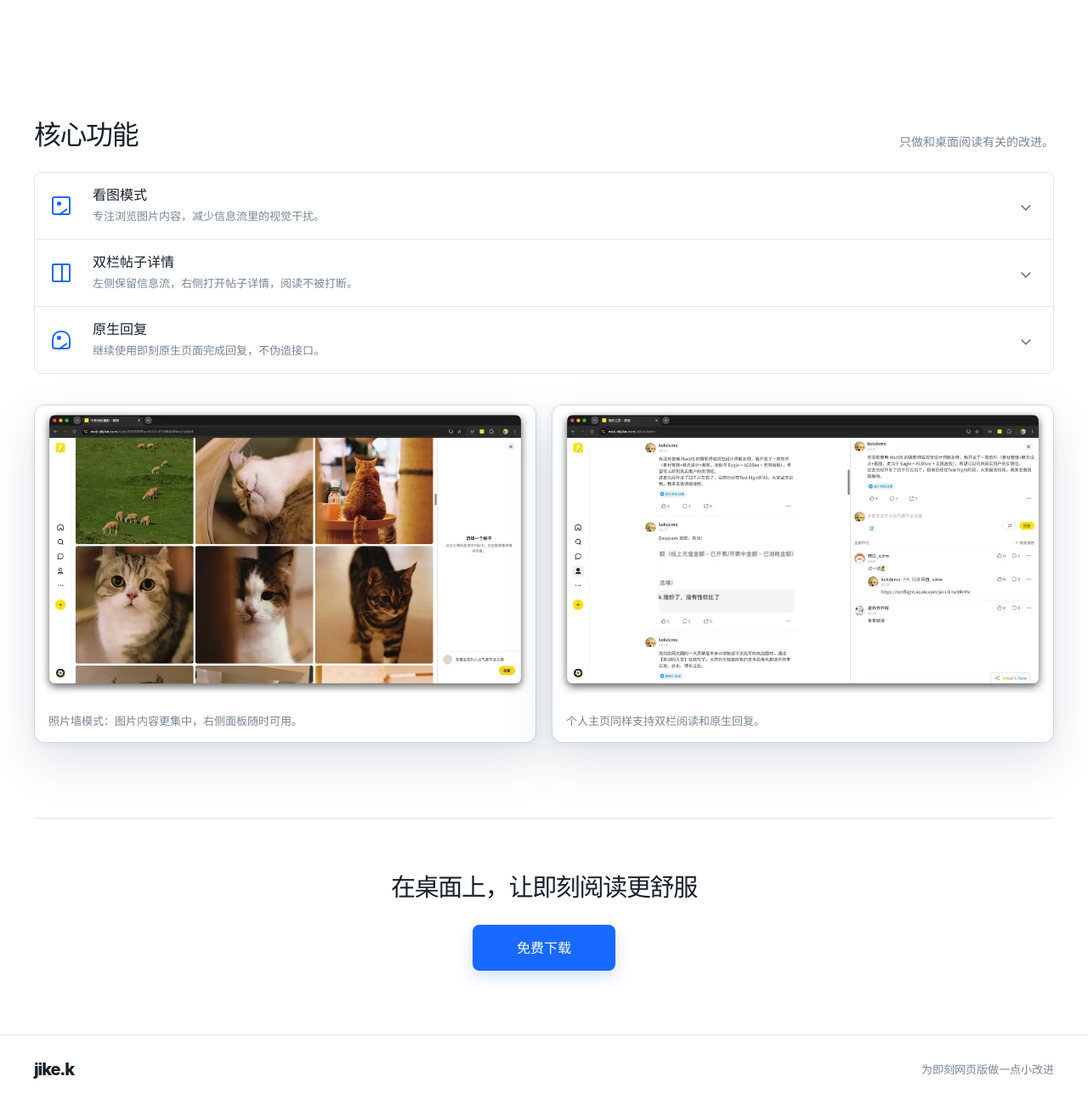
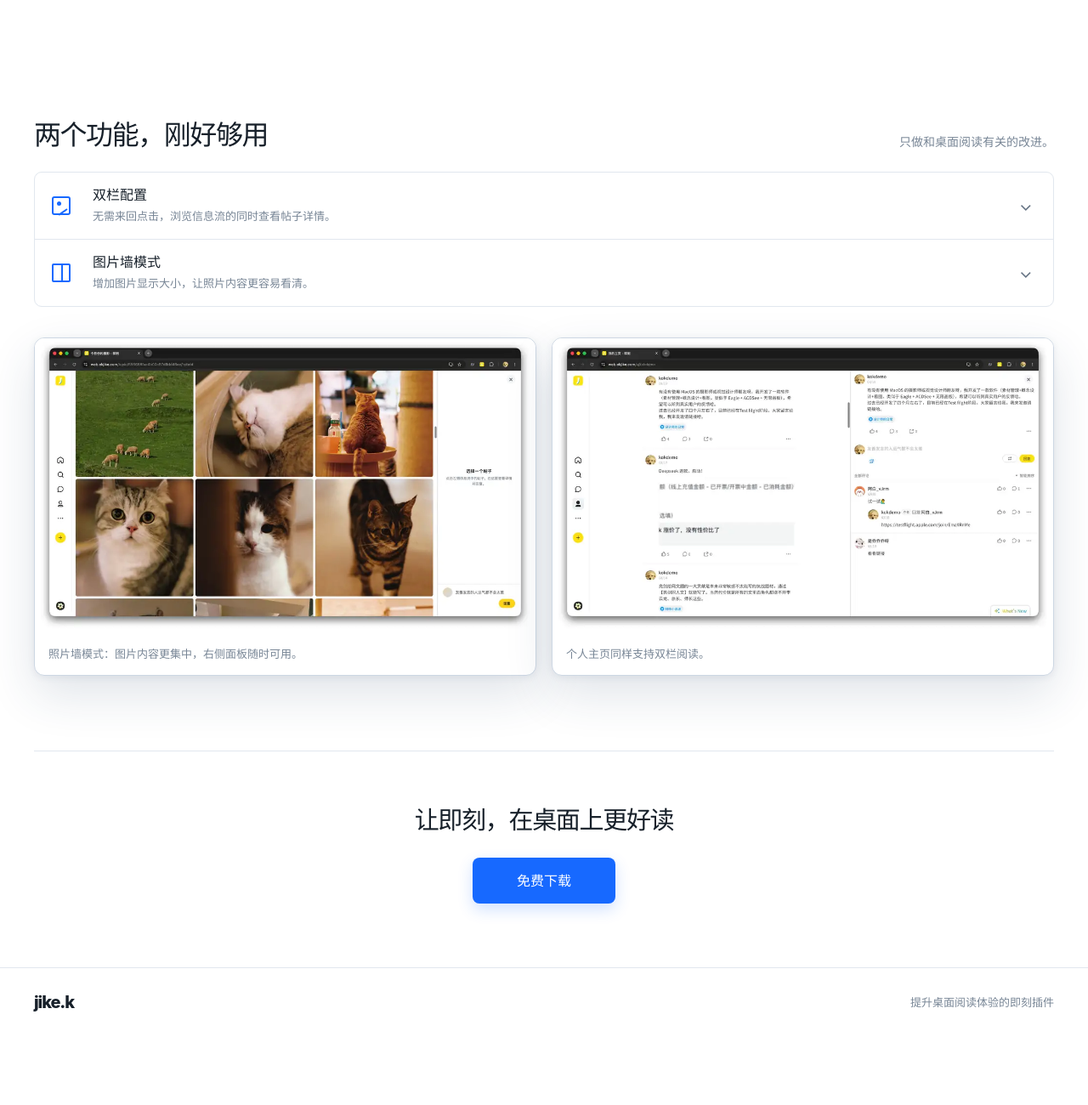
Before and after one commit to kokdemo/jike.k, an Astro site in the folder website/: page / in a window 1280 px wide. Shown: the part 769-2069 px from the top of the page at 85% size. After the commit the page ends 1990 px from the top, so only its background shows below. Built offline with nearby package versions, Linux system fonts and the light colour scheme; Astro itself is replaced by a stand-in of ours.

Commit message:
chore: prepare jike.k 0.5.0 release

```diff
--- a/package.json
+++ b/package.json
@@ -1,6 +1,6 @@
 {
   "name": "jike-k",
-  "version": "0.1.0",
+  "version": "0.5.0",
   "private": true,
   "type": "module",
   "scripts": {
--- a/website/src/layouts/SiteLayout.astro
+++ b/website/src/layouts/SiteLayout.astro
@@ -48,7 +48,7 @@ const canonical = new URL(pathname, Astro.site ?? 'https://jikek.wocai.de');
     <footer class="site-footer">
       <div class="footer-inner">
         <span class="footer-brand">jike.k</span>
-        <span>为即刻网页版做一点小改进</span>
+        <span>提升桌面阅读体验的即刻插件</span>
       </div>
     </footer>
   </body>
--- a/website/src/pages/index.astro
+++ b/website/src/pages/index.astro
@@ -3,19 +3,14 @@ import SiteLayout from '../layouts/SiteLayout.astro';
 
 const features = [
   {
-    title: '看图模式',
-    description: '专注浏览图片内容，减少信息流里的视觉干扰。',
-    detail: '在支持的话题页中打开看图模式，让图片回到阅读的中心。',
+    title: '双栏配置',
+    description: '无需来回点击，浏览信息流的同时查看帖子详情。',
+    detail: '左侧保留信息流，右侧直接展开帖子详情，阅读和切换都在同一屏完成。',
   },
   {
-    title: '双栏帖子详情',
-    description: '左侧保留信息流，右侧打开帖子详情，阅读不被打断。',
-    detail: '点击帖子后，详情在当前页面的右侧展开，支持拖动分割线调整宽度。',
-  },
-  {
-    title: '原生回复',
-    description: '继续使用即刻原生页面完成回复，不伪造接口。',
-    detail: '详情页使用即刻自己的回复控件，登录状态和发送流程都由即刻管理。',
+    title: '图片墙模式',
+    description: '增加图片显示大小，让照片内容更容易看清。',
+    detail: '开启图片墙模式后，图片以更大的尺寸排列，浏览图片时更集中、更舒服。',
   },
 ];
 
@@ -23,13 +18,13 @@ const storeUrl = 'https://chromewebstore.google.com/detail/ceohoefapneebmoilaicp
 ---
 
 <SiteLayout
-  title="jike.k｜让即刻，更适合在桌面上阅读"
-  description="jike.k 为即刻网页版提供看图模式、双栏帖子详情和原生回复体验。"
+  title="提升桌面阅读体验的即刻插件｜jike.k"
+  description="jike.k 是一个提升桌面阅读体验的即刻插件，提供双栏配置和图片墙模式。"
 >
   <section class="hero section-shell">
     <div class="hero-copy">
-      <h1>让即刻，更适合<br />在桌面上阅读</h1>
-      <p>看图模式、双栏详情，以及保留即刻原生回复体验。</p>
+      <h1>即刻，更好阅读</h1>
+      <p>双栏配置，无需来回点击；图片墙模式，增加图片大小。</p>
       <a class="button button-primary button-download" href={storeUrl} target="_blank" rel="noreferrer">
         免费下载
       </a>
@@ -52,7 +47,7 @@ const storeUrl = 'https://chromewebstore.google.com/detail/ceohoefapneebmoilaicp
 
   <section class="features section-shell" id="features">
     <div class="section-heading">
-      <h2>核心功能</h2>
+      <h2>两个功能，刚好够用</h2>
       <p>只做和桌面阅读有关的改进。</p>
     </div>
     <div class="feature-list">
@@ -72,7 +67,7 @@ const storeUrl = 'https://chromewebstore.google.com/detail/ceohoefapneebmoilaicp
       <figure class="screenshot-card">
         <img
           src="/screenshots/jike-hybrid-feed.webp"
-          alt="即刻照片墙模式与双栏详情空状态"
+          alt="即刻图片墙模式与双栏详情空状态"
           width="1024"
           height="610"
           loading="lazy"
@@ -89,13 +84,13 @@ const storeUrl = 'https://chromewebstore.google.com/detail/ceohoefapneebmoilaicp
           loading="lazy"
           decoding="async"
         />
-        <figcaption>个人主页同样支持双栏阅读和原生回复。</figcaption>
+        <figcaption>个人主页同样支持双栏阅读。</figcaption>
       </figure>
     </div>
   </section>
 
   <section class="closing section-shell">
-    <h2>在桌面上，让即刻阅读更舒服</h2>
+    <h2>让即刻，在桌面上更好读</h2>
     <a class="button button-primary button-download" href={storeUrl} target="_blank" rel="noreferrer">
       免费下载
     </a>
--- a/website/src/pages/privacy.astro
+++ b/website/src/pages/privacy.astro
@@ -17,7 +17,7 @@ import SiteLayout from '../layouts/SiteLayout.astro';
     <section class="policy-section">
       <h2>我们处理什么信息</h2>
       <p>jike.k 是为 <code>web.okjike.com</code> 设计的浏览器扩展。</p>
-      <p>当你在即刻网页版浏览帖子时，扩展会读取当前页面中可见的帖子内容、图片和回复，用于提供看图模式和双栏帖子详情。</p>
+      <p>当你在即刻网页版浏览帖子时，扩展会读取当前页面中可见的帖子内容、图片和回复，用于提供图片墙模式和双栏阅读。</p>
       <p>当你在详情页中发起回复时，回复内容会通过即刻自己的页面和服务提交。jike.k 不接收、存储或查看你的帖子内容、账号密码或登录凭据。</p>
     </section>
 
@@ -25,7 +25,7 @@ import SiteLayout from '../layouts/SiteLayout.astro';
       <h2>信息如何使用</h2>
       <p>读取的页面内容仅在你的设备上用于渲染扩展界面、拦截帖子跳转并展示你主动打开的详情。</p>
       <p>扩展不会把帖子内容、回复内容或页面数据上传到开发者的服务器，也不会将其用于广告、画像或分析。</p>
-      <p>你为话题开启或关闭看图模式的选择，会通过 Chrome Storage Sync 保存，以便在你的设备之间保持一致。</p>
+      <p>你为话题开启或关闭图片墙模式的选择，会通过 Chrome Storage Sync 保存，以便在你的设备之间保持一致。</p>
     </section>
 
     <section class="policy-section">
--- a/wxt.config.ts
+++ b/wxt.config.ts
@@ -4,7 +4,7 @@ export default defineConfig({
   outDir: 'dist',
   manifest: {
     name: 'jike.k',
-    description: '为即刻网页版提供看图模式和双栏帖子详情。',
+    description: '提升桌面阅读体验的即刻插件，提供双栏配置和图片墙模式。',
     permissions: ['storage'],
     host_permissions: ['https://web.okjike.com/*'],
     icons: {
```
Also changed, not shown: README.md, netlify.toml (added).
